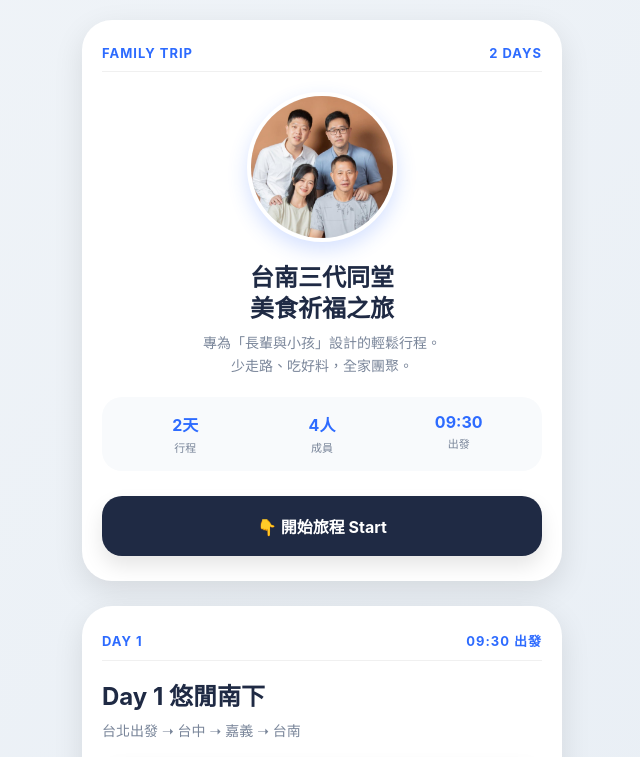
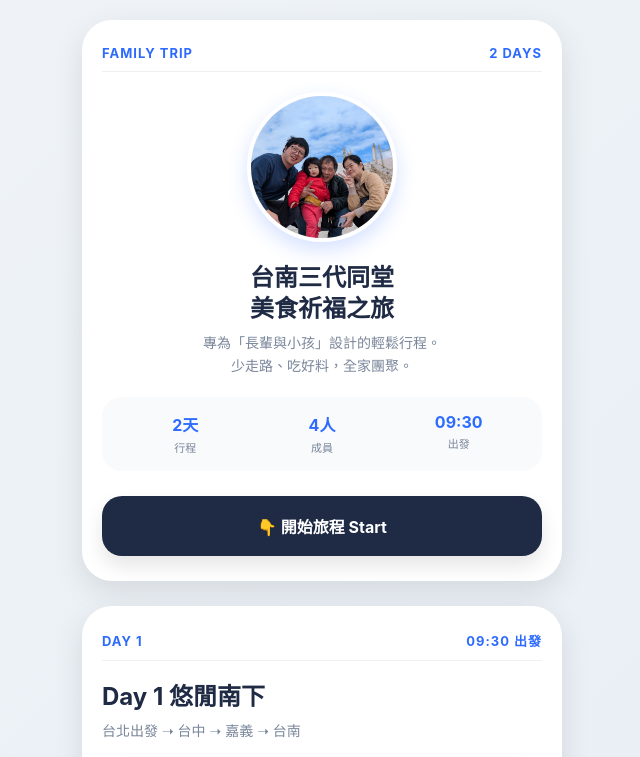
Before and after one commit to t1t2t3r401-creator/Goodbye-tour, a plain HTML site: page index.html in a window 1280 px wide. Shown: the top 757 px of the page, without its empty margins (318-958 px from the left). Drawn offline with Linux system fonts and the light colour scheme.

Commit message:
Add files via upload

```diff
--- a/index.html
+++ b/index.html
@@ -266,7 +266,7 @@
 
         <div style="text-align: center;">
             <div class="cover-img-container">
-                <img src="招牌家族.jpg" class="cover-img" alt="全家福">
+                <img src="招牌的家.jpg" class="cover-img" alt="全家福">
             </div>
 
             <h2>台南三代同堂<br>美食祈福之旅</h2>
```
